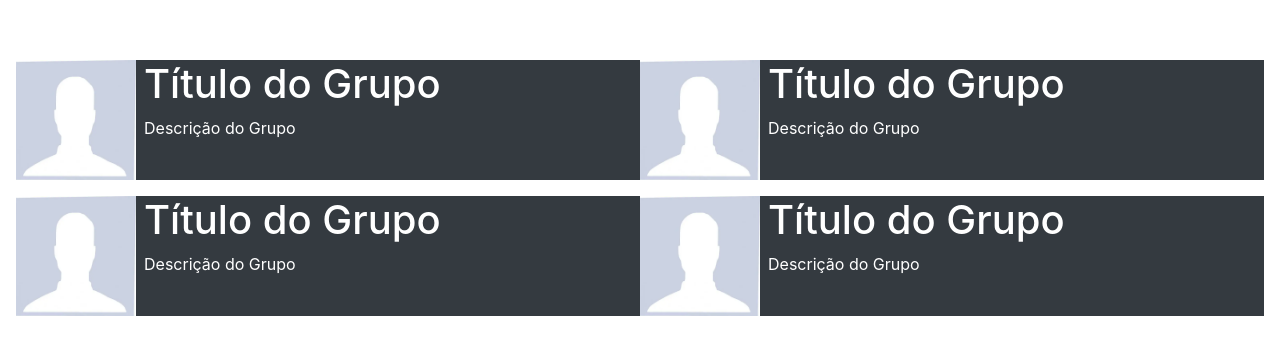
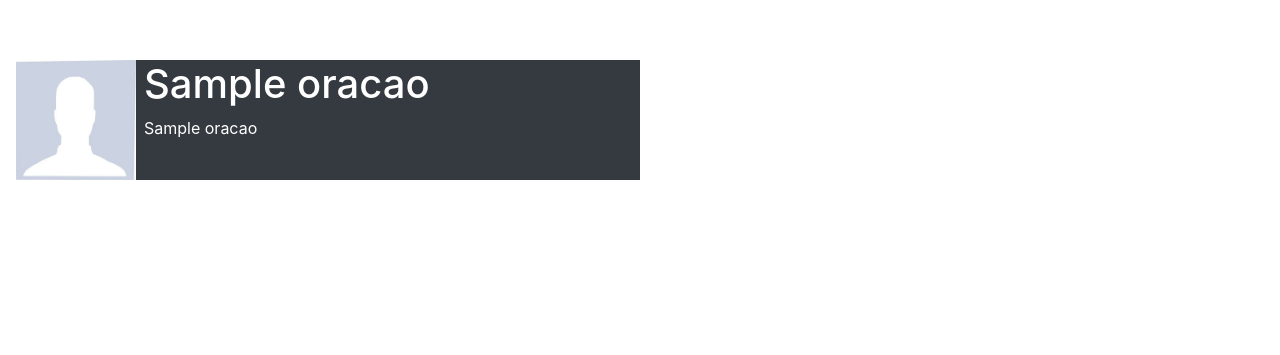
Before and after one commit to isaacrochaoliveira/igreja-projeto, a PHP site: page /dashboard-fieis/index.php in a window 1280 px wide. Shown: the part 96-451 px from the top of the page. Run offline with PHP 8.4, Linux system fonts and the light colour scheme; a user stored in the database is signed in; data comes from the database, SQL or seed files in the repository; tables that the repository leaves empty hold one stand-in row (values such as "Sample post"); some libraries are stand-ins or nearby versions; some web fonts are replaced.

Commit message:
Sistema para igrejas

```diff
--- a/final/dashboard-fieis/home.php
+++ b/final/dashboard-fieis/home.php
@@ -8,31 +8,25 @@ require_once('../conexao.php');
 
 <section class="d-flex mt-60-px mx-3 flex-wrap">
     <div class="d-flex bg-dark mb-3" style="width: 50%;">
-        <img src="<?=IMAGEM."images-web/sem-foto.webp"?>" alt="Sem Foto do Grupo" width="120" height="120">
-        <div class="ml-2">
-            <h1>Título do Grupo</h1>
-            <p>Descrição do Grupo</p>
-        </div>
-    </div>
-    <div class="d-flex bg-dark mb-3" style="width: 50%;">
-        <img src="<?=IMAGEM."images-web/sem-foto.webp"?>" alt="Sem Foto do Grupo" width="120" height="120">
-        <div class="ml-2">
-            <h1>Título do Grupo</h1>
-            <p>Descrição do Grupo</p>
-        </div>
-    </div>
-    <div class="d-flex bg-dark mb-3" style="width: 50%;">
-        <img src="<?=IMAGEM."images-web/sem-foto.webp"?>" alt="Sem Foto do Grupo" width="120" height="120">
-        <div class="ml-2">
-            <h1>Título do Grupo</h1>
-            <p>Descrição do Grupo</p>
-        </div>
-    </div>
-    <div class="d-flex bg-dark mb-3" style="width: 50%;">
-        <img src="<?=IMAGEM."images-web/sem-foto.webp"?>" alt="Sem Foto do Grupo" width="120" height="120">
-        <div class="ml-2">
-            <h1>Título do Grupo</h1>
-            <p>Descrição do Grupo</p>
-        </div>
+        <?php
+            $query = $pdo->query("SELECT * FROM oracao JOIN usuarios ON oracao.id_criador = usuarios.id");
+            $res = $query->fetchAll(PDO::FETCH_ASSOC);
+            if (count($res) > 0) {
+                for ($i = 0; $i < count($res); $i++) {
+                    foreach ($res[$i] as $key => $value) {
+                    }
+                    $titulo = $res[$i]['titulo'];
+                    $descricao = $res[$i]['descricao'];
+                    ?>
+
+                    <img src="<?=IMAGEM."images-web/sem-foto.webp"?>" alt="Sem Foto do Grupo" width="120" height="120">
+                    <div class="ml-2">
+                        <h1><?=$titulo?></h1>
+                        <p><?=$titulo?></p>
+                    </div>
+                    <?php
+                }
+            }
+        ?>
     </div>
 </section>
```
